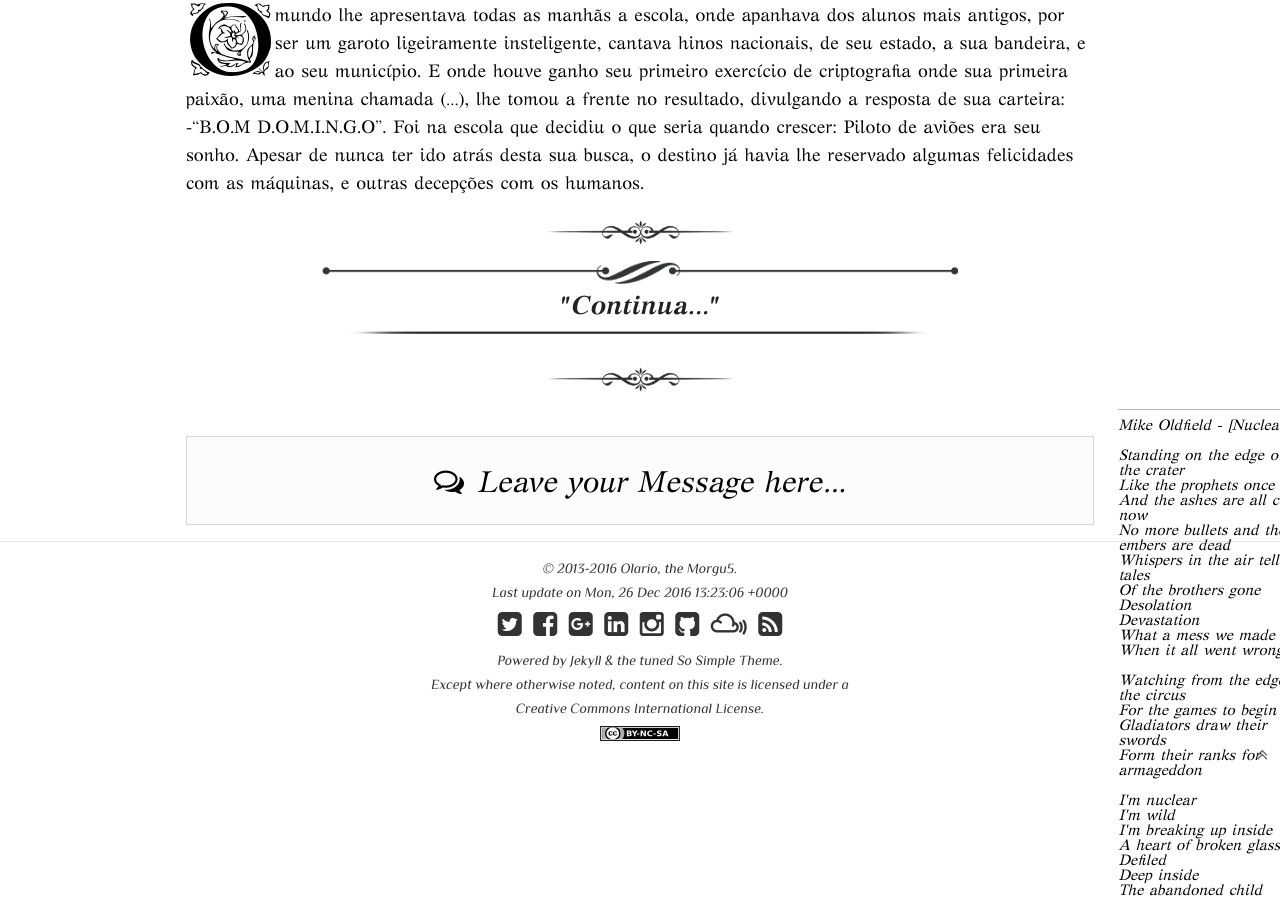
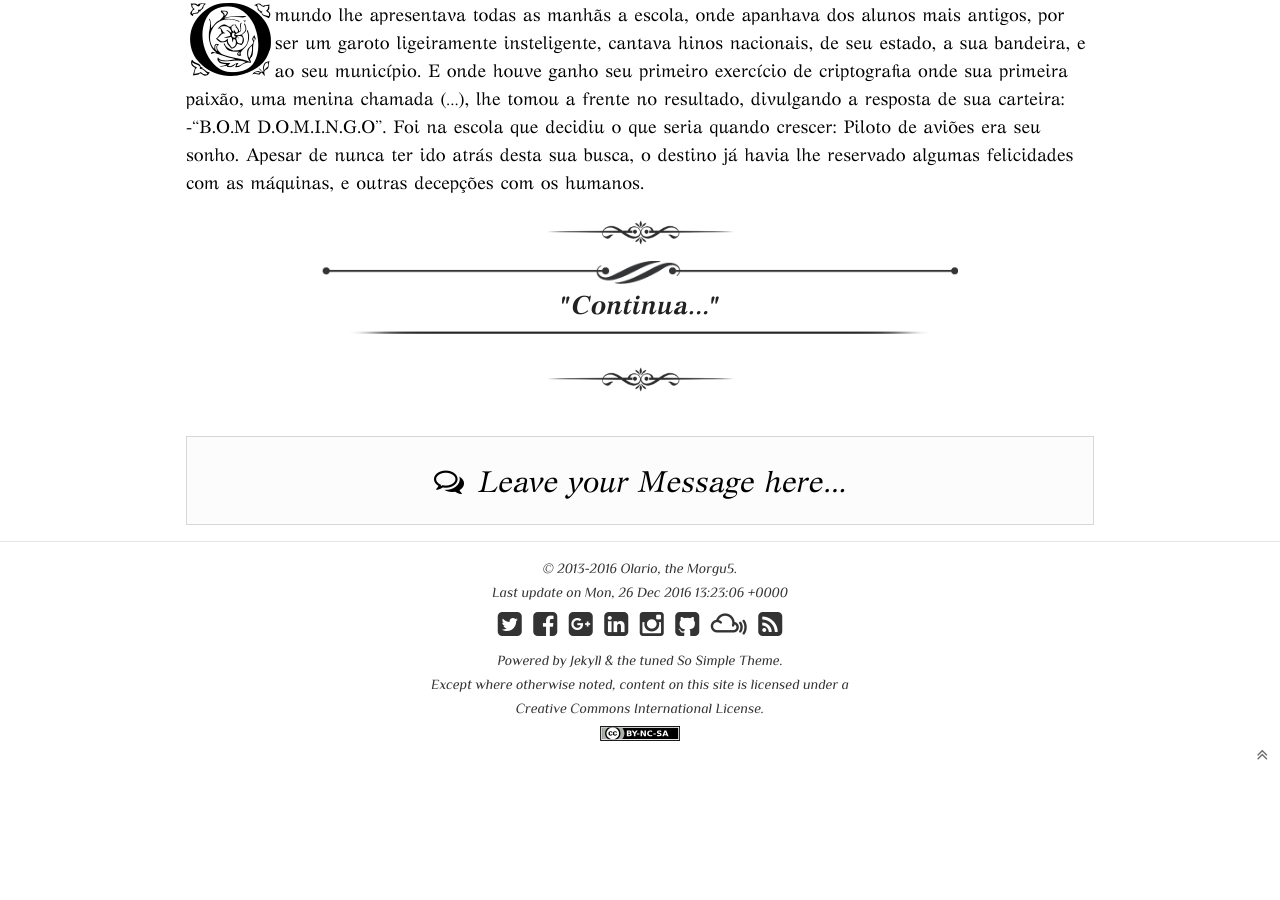
Before and after one commit to Agt-Morgu5/agt-morgu5.github.io, a Jekyll site: the page built from _posts/blog/views/2015-11-14-no-more-flags.md, in a window 1280 px wide and 900 px high, scrolled down 2274 px. Built offline with Jekyll 4.4.1, drawn with Linux system fonts in a browser that asks for light colours; nearby versions of some CDN libraries; comment, search, counter and statistics services are not loaded; after the commit the page ends 3042 px from its top, so only the background shows below that; some of the changed text lies outside the part shown.

Commit message:
Update 2015-11-14-no-more-flags.md

```diff
--- a/_posts/blog/views/2015-11-14-no-more-flags.md
+++ b/_posts/blog/views/2015-11-14-no-more-flags.md
@@ -27,31 +27,3 @@ author: Morgu5
 
  <div class="text-divider"></div>
 <figure>
-
-
-    <figcaption>Mike Oldfield - [Nuclear]<br/>
-<br/>
-    Standing on the edge of the crater<br/>
-    Like the prophets once said<br/>
-    And the ashes are all cold now<br/>
-    No more bullets and the embers are dead<br/>
-    Whispers in the air tell the tales<br/>
-    Of the brothers gone<br/>
-    Desolation<br/>
-    Devastation<br/>
-    What a mess we made<br/>
-    When it all went wrong<br/>
-<br/>
-    Watching from the edge of the circus<br/>
-    For the games to begin<br/>
-    Gladiators draw their swords<br/>
-    Form their ranks for armageddon<br/>
-<br/>
-    I'm nuclear<br/>
-    I'm wild<br/>
-    I'm breaking up inside<br/>
-    A heart of broken glass<br/>
-    Defiled<br/>
-    Deep inside<br/>
-    The abandoned child</figcaption>
-    </figure>
```
